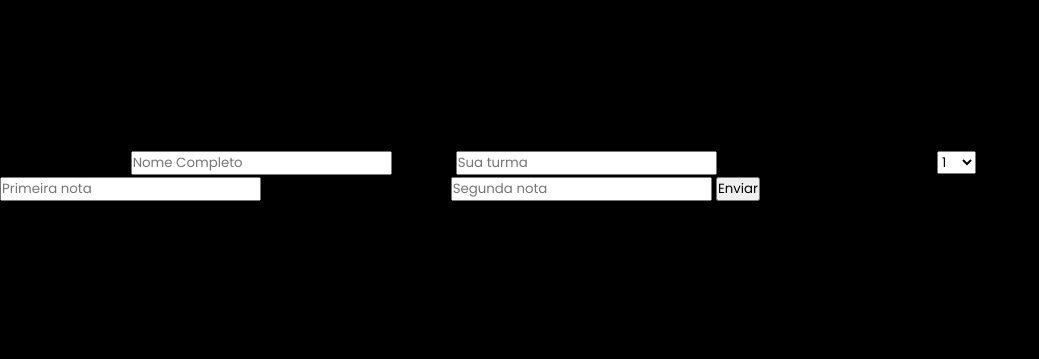
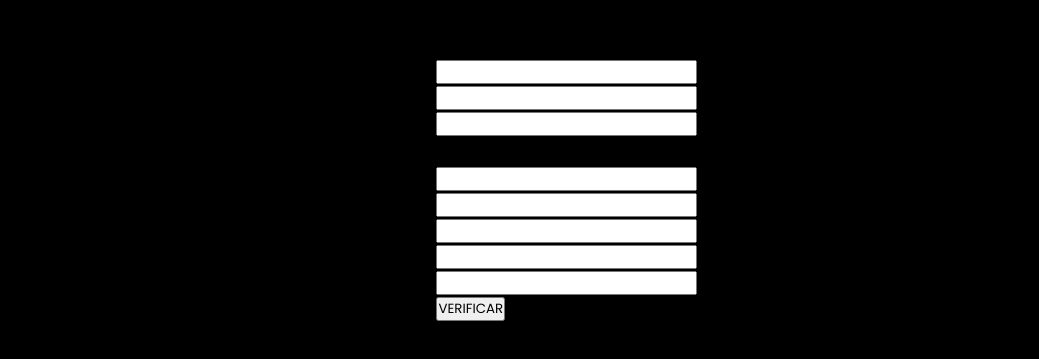
Before and after one commit to RenanBoettger/desenvolvimento-web, a plain HTML site: page media_notas/index.html in a window 1280 px wide. Shown: the part 225-584 px from the top of the page, without its empty margins (0-1039 px from the left). Drawn offline with Linux system fonts and the light colour scheme; files that its build step writes are made by us from their sources.

Commit message:
Update index.html

```diff
--- a/media_notas/index.html
+++ b/media_notas/index.html
@@ -1,39 +1,64 @@
 <!DOCTYPE html>
-<html lang="en">
+<html lang="pt-br">
+
 <head>
-    <meta charset="UTF-8">
-    <meta http-equiv="X-UA-Compatible" content="IE=edge">
-    <meta name="viewport" content="width=device-width, initial-scale=1.0">
-    <title>Media do aluno</title>
-    <link rel="stylesheet" href="style.css">
+   <meta charset="UTF-8">
+   <meta http-equiv="X-UA-Compatible" content="IE=edge">
+   <meta name="viewport" content="width=device-width, initial-scale=1.0">
+   <link rel="stylesheet" href="style.css">
+   <link rel="stylesheet">
+   <script src="script.js"></script>
+   <title>Trabalho POO</title>
 </head>
+
 <body>
-    <div class="holder">
-    <form action="" class="form" method="get"><div class="form"></div>
-        <span></span>
-        Nome do aluno:
-        <input type="text" class="nome" placeholder="Nome Completo">
-        <span></span>
+   <div id="principal">
+      <h3>PRIMEIRO BIMESTRE</h3>
+      <form>
+         <div class="div-nota">
+            <input class="input" required type="text" id="1-nota-1-bimestre" value="" placeholder="">
+            <span>Primeira nota:</span>
+         </div>
+         <div class="div-nota">
+            <input class="input" required type="text" id="2-nota-1-bimestre" value="">
+            <span>Segunda nota:</span>
+         </div>
+         <div class="div-nota">
+            <input class="input" required type="text" id="3-nota-1-bimestre" value="">
+            <span>Terceira nota:</span>
+         </div>
+      </form>
 
-        Turma:
-        <input type="text" class="turma" placeholder="Sua turma">
-        <span></span>
+      <h3>SEGUNDO BIMESTRE</h3>
+      <form>
+         <div class="div-nota">
+            <input class="input" required type="text" id="1-nota-2-bimestre" value="">
+            <span>Primeira nota:</span>
+         </div>
+         <div class="div-nota">
+            <input class="input" required type="text" id="2-nota-2-bimestre" value="">
+            <span>Segunda nota:</span>
+         </div>
+         <div class="div-nota">
+            <input class="input" required type="text" id="3-nota-2-bimestre" value="">
+            <span>Terceira nota:</span>
+         </div>
+      </form>
 
-        Presença em sala de aula:
-        <select id="select" class="select"></select>
-        <span></span>
+      <form>
+         <div class="box div-nota">
+            <input class="input" required type="text" id="num-faltas" value="">
+            <span>Número de faltas:</span>
+         </div>
+         <div class="box div-nota">
+            <input class="input" required type="text" id="num-aulas" value="">
+            <span>Número de aulas:</span>
+         </div>
+      </form>
+      <button class="btn" id="btn-verificar" onclick="verificar()">VERIFICAR</button>
 
-        Digite a primeira nota:
-        <input type="text" class="nota1" placeholder="Primeira nota">
-        <span></span>
+      <div id="resultado"></div>
+   </div>
+</body>
 
-        Digite a segunda nota:
-        <input type="text" class="nota2" placeholder="Segunda nota">
-        <span></span>
-        <button>Enviar</button>
-    </div>
-    </form></div>
-    <div class="resultado"></div>
-    <script src="index.js"></script>
-</body>
 </html>
```
